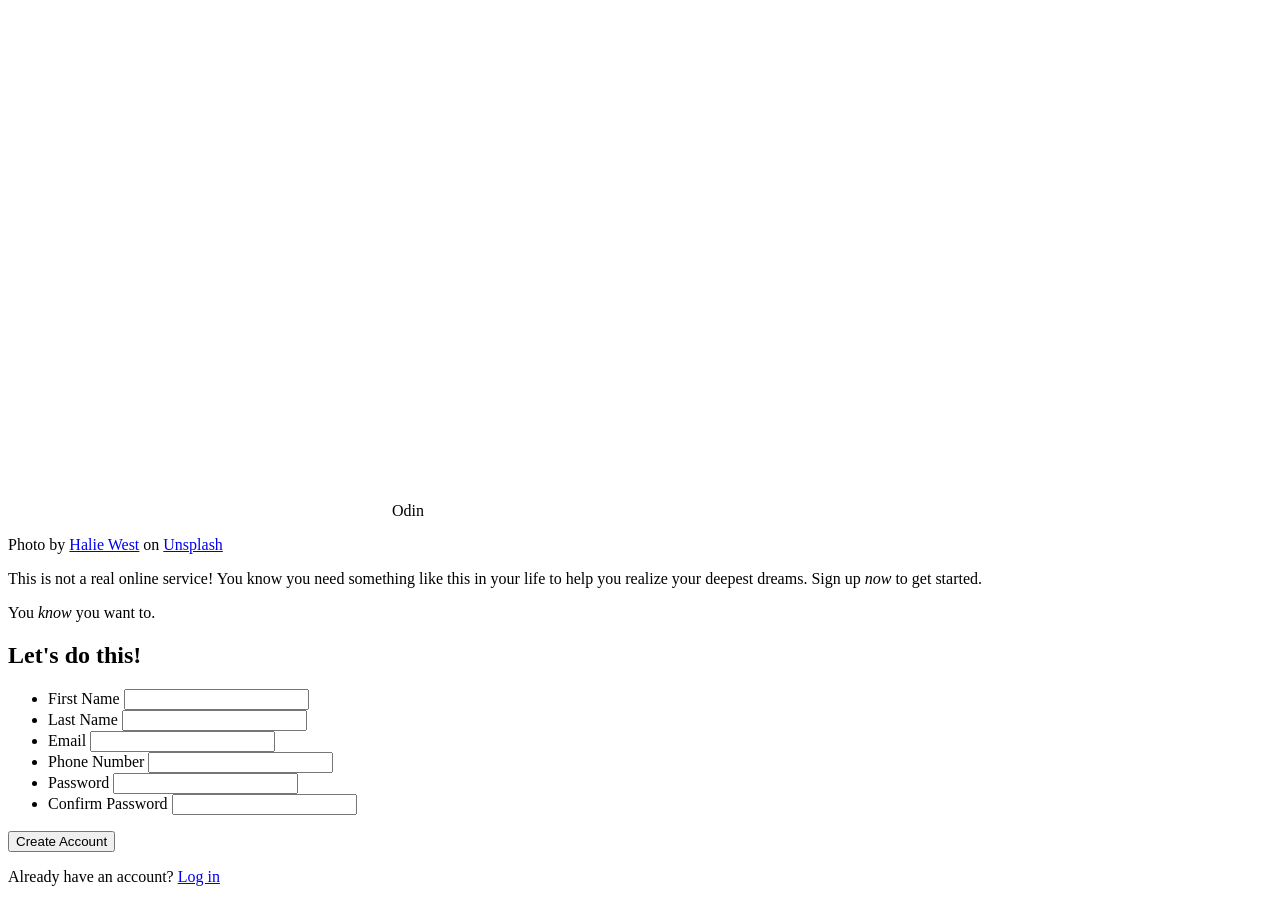
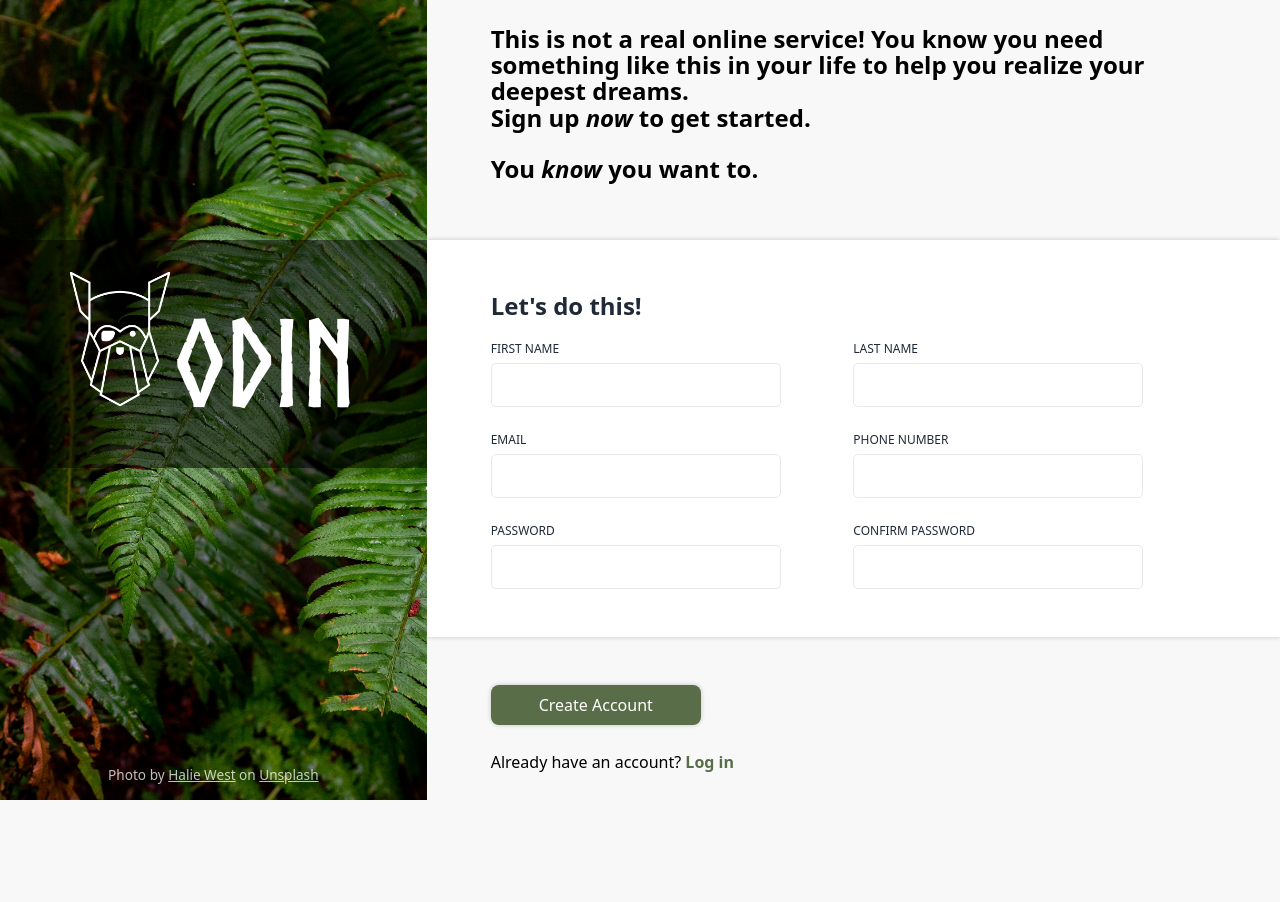
Before and after one commit to lebuckman/odin-form, a plain HTML site: page index.html in a window 1280 px wide. After the commit the page ends 800 px from the top, so only its background shows below. Drawn offline with Linux system fonts and the light colour scheme.

Commit message:
Add styling

```diff
--- a/index.html
+++ b/index.html
@@ -8,13 +8,18 @@
         <link rel="stylesheet" href="style.css" />
     </head>
     <body>
-        <div class="container">
+        <div class="page-wrapper">
             <section class="sidebar">
-                <div>
-                    <img src="./assets/odin-logo.png" alt="" />
+                <div class="logo">
+                    <img
+                        class="odin-logo"
+                        src="./assets/odin-logo.png"
+                        alt=""
+                    />
                     <span>Odin</span>
+                </div>
 
-                    <p>
+                <p class="photo-credit">
                     Photo by
                     <a
                         href="https://unsplash.com/@haliewestphoto?utm_content=creditCopyText&utm_medium=referral&utm_source=unsplash"
@@ -26,22 +31,30 @@
                         >Unsplash</a
                     >
                 </p>
-                </div>
             </section>
 
-            <section>
-                <p>
+            <section class="sign-up">
+                <div class="container">
+                    <p class="description">
                         This is not a real online service! You know you need
-                    something like this in your life to help you realize your
-                    deepest dreams. Sign up <em>now</em> to get started.
+                        something like this in your life to help you realize
+                        your deepest dreams.
+                        <br />
+                        Sign up <span class="italic">now</span> to get started.
                     </p>
-                <p>You <em>know</em> you want to.</p>
-                <div class="form-container">
+                    <p class="description">
+                        You <span class="italic">know</span> you want to.
+                    </p>
+                </div>
+
+                <form action="">
+                    <div class="form-container flow">
                         <h1>Let's do this!</h1>
-                    <form action="">
-                        <ul>
+                        <ul role="list">
                             <li>
-                                <label for="first-name">First Name</label>
+                                <label for="first-name" class="uppercase"
+                                    >First Name</label
+                                >
                                 <input
                                     type="text"
                                     name="first-name"
@@ -50,7 +63,9 @@
                                 />
                             </li>
                             <li>
-                                <label for="last-name">Last Name</label>
+                                <label for="last-name" class="uppercase"
+                                    >Last Name</label
+                                >
                                 <input
                                     type="text"
                                     name="last-name"
@@ -59,7 +74,9 @@
                                 />
                             </li>
                             <li>
-                                <label for="email">Email</label>
+                                <label for="email" class="uppercase"
+                                    >Email</label
+                                >
                                 <input
                                     type="email"
                                     name="email"
@@ -68,7 +85,9 @@
                                 />
                             </li>
                             <li>
-                                <label for="phone">Phone Number</label>
+                                <label for="phone" class="uppercase"
+                                    >Phone Number</label
+                                >
                                 <input
                                     type="tel"
                                     name="phone"
@@ -77,7 +96,9 @@
                                 />
                             </li>
                             <li>
-                                <label for="password">Password</label>
+                                <label for="password" class="uppercase"
+                                    >Password</label
+                                >
                                 <input
                                     type="password"
                                     name="password"
@@ -86,7 +107,7 @@
                                 />
                             </li>
                             <li>
-                                <label for="password-confirm"
+                                <label for="password-confirm" class="uppercase"
                                     >Confirm Password</label
                                 >
                                 <input
@@ -97,11 +118,13 @@
                                 />
                             </li>
                         </ul>
+                    </div>
 
-                        <button>Create Account</button>
+                    <div class="cta container">
+                        <button class="cta-btn">Create Account</button>
                         <p>Already have an account? <a href="#">Log in</a></p>
+                    </div>
                 </form>
-                </div>
             </section>
         </div>
     </body>
--- a/style.css
+++ b/style.css
@@ -6,3 +6,250 @@
     font-style: normal;
     font-display: swap;
 }
+
+/* ------------------- */
+/* Custom properties   */
+/* ------------------- */
+
+:root {
+    --bg-dark: oklch(98% 0% 243deg);
+    --bg: oklch(100% 0% 90deg);
+    --bg-accent: oklch(51% 15% 131deg);
+
+    --focus: oklch(53% 47% 266deg);
+    --warning: oklch(58% 40% 25deg);
+
+    --text: oklch(0% 0% 0deg);
+    --text-accent: oklch(28% 7% 257deg);
+    --text-white: oklch(100% 0% 90deg);
+
+    --border: oklch(93% 1% 265deg);
+    --shadow: 0px 0px 5px oklch(0 0 0 / 0.07), 0px 0px 5px oklch(0 0 0 / 0.15);
+
+    --ff: system-ui, -apple-system, BlinkMacSystemFont, "Segoe UI", Roboto,
+        Oxygen, Ubuntu, Cantarell, "Open Sans", "Helvetica Neue", sans-serif;
+
+    --spacing: 3rem;
+}
+
+/* ------------------- */
+/* Reset               */
+/* ------------------- */
+
+/* Box sizing */
+*,
+*::before,
+*::after {
+    box-sizing: border-box;
+}
+
+/* Reset default spacing and inheritance */
+* {
+    margin: 0;
+    padding: 0;
+    font: inherit;
+    color: inherit;
+}
+
+:focus {
+    outline: 2px solid Highlight;
+    outline-offset: 2px;
+}
+
+/* Remove list styles */
+ul[role="list"],
+ol[role="list"] {
+    list-style: none;
+}
+
+/* Alter media defaults */
+img {
+    display: block;
+    max-width: 100%;
+    height: auto;
+}
+
+html {
+    font-size: 100%;
+    -webkit-text-size-adjust: 100%;
+}
+
+body {
+    display: flex;
+    flex-direction: column;
+    min-height: 100vh;
+    line-height: 1.5;
+    font-family: var(--ff);
+    color: var(--text);
+    background-color: var(--bg-dark);
+}
+
+/* -------------------------- */
+/* Typography and Utilities   */
+/* ---------------------------*/
+
+p {
+    overflow-wrap: break-word;
+    max-width: 66ch;
+    text-wrap: pretty;
+    margin-block: 10px;
+}
+
+.container {
+    max-width: min(100% - 2rem, 1200px);
+    margin-inline: auto;
+    padding-inline: var(--spacing);
+}
+
+.flow > *:where(:not(:first-child)) {
+    margin-top: var(--flow-space, 1rem);
+}
+
+.italic {
+    font-style: italic;
+}
+
+.uppercase {
+    text-transform: uppercase;
+}
+
+/* ------------------- */
+/* Components          */
+/* ------------------- */
+
+.page-wrapper {
+    flex: 1;
+    display: flex;
+}
+
+.sidebar {
+    flex: 1;
+    background: url("./assets/background.jpg");
+    background-size: cover;
+
+    position: relative;
+}
+
+.sign-up {
+    flex: 2;
+
+    display: flex;
+    flex-direction: column;
+    justify-content: center;
+}
+
+/* sign up */
+
+.description {
+    font-size: 1.5rem;
+    font-weight: bold;
+    line-height: 1.1;
+}
+
+.description:last-of-type {
+    margin-top: 25px;
+}
+
+.cta {
+    display: flex;
+    flex-direction: column;
+    align-items: flex-start;
+    gap: 15px;
+}
+
+.cta-btn {
+    cursor: pointer;
+    padding: 0.5em 3em;
+    border-radius: 8px;
+    border: none;
+    background-color: var(--bg-accent);
+    color: var(--text-white);
+    box-shadow: var(--shadow);
+}
+
+.cta-btn:hover,
+.cta-btn:focus-visible,
+a:hover,
+a:focus-visible {
+    filter: brightness(120%);
+}
+
+.cta a {
+    font-weight: 600;
+    text-decoration: none;
+    color: var(--bg-accent);
+}
+
+.form-container h1 {
+    font-size: 1.5rem;
+    font-weight: 600;
+}
+
+.form-container {
+    padding: var(--spacing) 4rem;
+    margin-block: var(--spacing);
+    font-size: 0.75rem;
+    font-weight: 500;
+    color: var(--text-accent);
+    background-color: var(--bg);
+    box-shadow: var(--shadow);
+}
+
+.form-container ul {
+    display: grid;
+    grid-template-columns: 1fr 1fr;
+    row-gap: 2em;
+}
+
+label {
+    display: block;
+    margin-bottom: 5px;
+}
+
+input {
+    width: 80%;
+    padding: 1em;
+    border: 1px solid var(--border);
+    border-radius: 5px;
+}
+
+input:focus {
+    border-color: var(--focus);
+}
+
+input:user-invalid {
+    border-color: var(--warning);
+}
+
+/* sidebar */
+
+.logo {
+    display: flex;
+    justify-content: center;
+    align-items: center;
+    gap: 5px;
+    padding-block: 2rem 1rem;
+    margin-top: 15rem;
+    background-color: rgba(0, 0, 0, 0.5);
+}
+
+.odin-logo {
+    width: 100px;
+    align-self: flex-start;
+}
+
+.odin-logo + span {
+    font-size: 7.5rem;
+    color: var(--text-white);
+    font-family: "Norse", serif;
+}
+
+.photo-credit {
+    position: absolute;
+    bottom: 15px;
+    left: 50%;
+    transform: translateX(-50%);
+    margin: 0 auto;
+    color: rgba(255, 255, 255, 0.75);
+    font-size: 0.85rem;
+}
```
Lines whose indentation alone changed are shown as unchanged.
